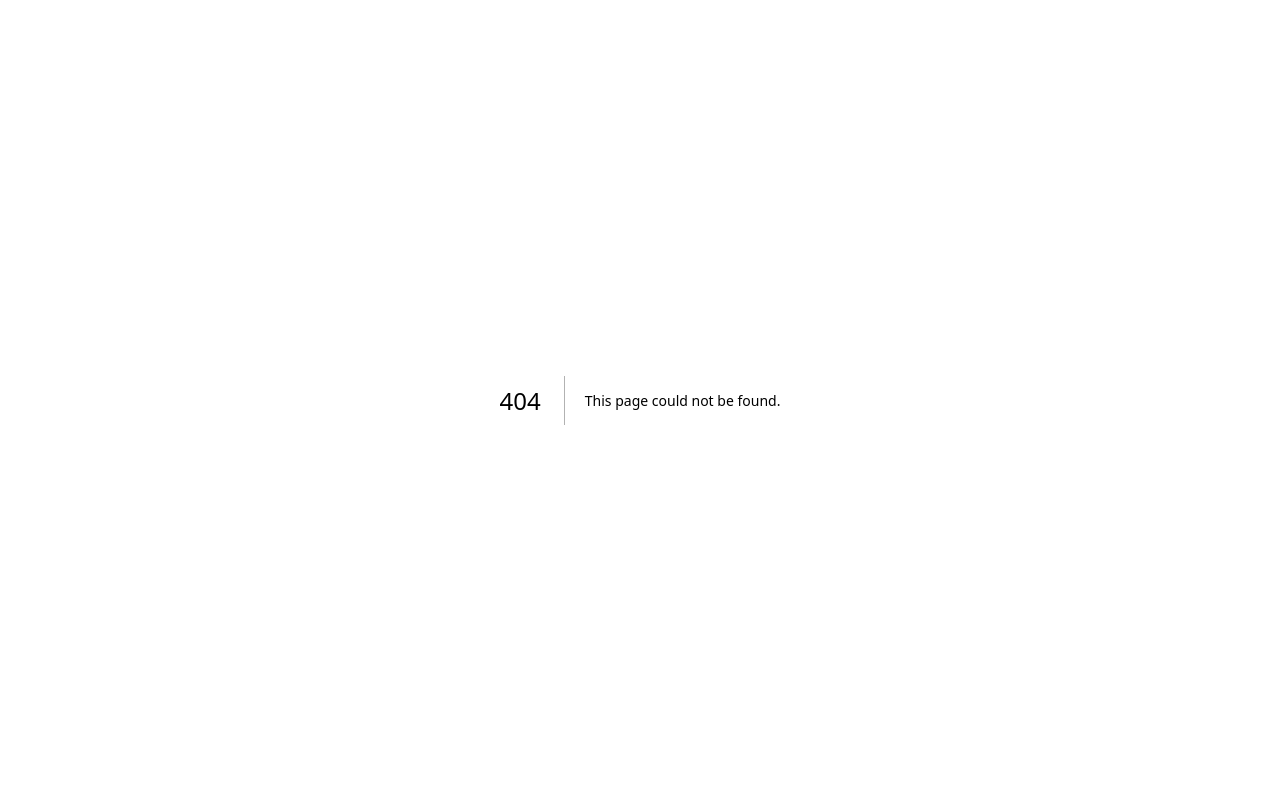
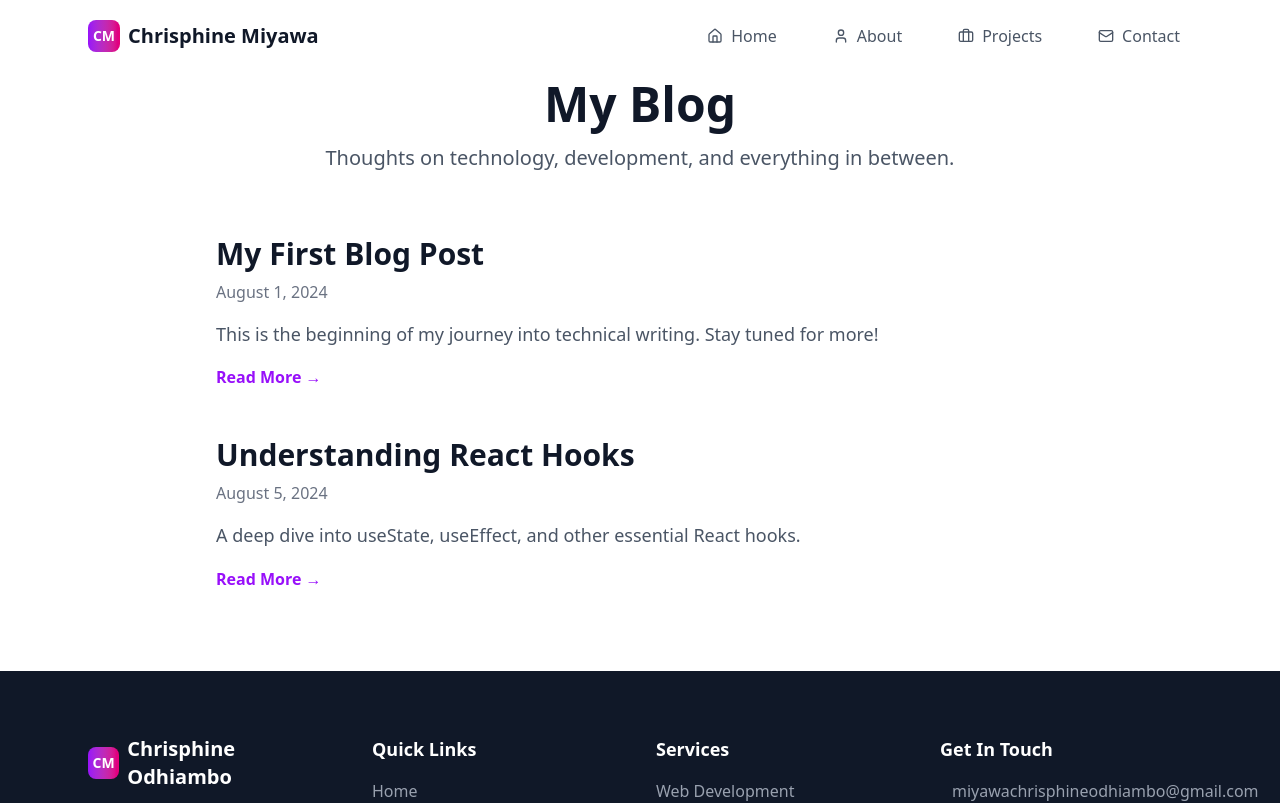
Before and after one commit to Chrisphine0/portfolios, a Next.js app: page /blog in a window 1280 px wide. Before the commit this address had no page. Shown: the top 803 px of the page. Built offline with nearby package versions, Linux system fonts and the light colour scheme.

Commit message:
reated the main blog page

```diff
--- /dev/null
+++ b/app/blog/page.tsx
@@ -0,0 +1,101 @@
+'use client'
+
+import Link from 'next/link'
+import { useState, useEffect } from 'react'
+import Navigation from '@/components/navigation'
+import Footer from '@/components/footer'
+
+interface Post {
+  slug: string
+  title: string
+  excerpt: string
+  date: string
+}
+
+// Dummy function to simulate fetching posts
+// In a real app, this would fetch from a CMS or local markdown files
+const getPosts = async (): Promise<Post[]> => {
+  // For now, we return a hardcoded list. I will implement full markdown support later.
+  return [
+    {
+      slug: 'my-first-post',
+      title: 'My First Blog Post',
+      excerpt: 'This is the beginning of my journey into technical writing. Stay tuned for more!',
+      date: '2024-08-01',
+    },
+    {
+      slug: 'understanding-react-hooks',
+      title: 'Understanding React Hooks',
+      excerpt: 'A deep dive into useState, useEffect, and other essential React hooks.',
+      date: '2024-08-05',
+    },
+  ]
+}
+
+export default function BlogPage() {
+  const [posts, setPosts] = useState<Post[]>([])
+  const [isLoading, setIsLoading] = useState(true)
+
+  useEffect(() => {
+    const fetchPosts = async () => {
+      setIsLoading(true)
+      const fetchedPosts = await getPosts()
+      setPosts(fetchedPosts)
+      setIsLoading(false)
+    }
+    fetchPosts()
+  }, [])
+
+  return (
+    <div className="min-h-screen bg-white dark:bg-gray-900">
+      <Navigation />
+      <main className="max-w-4xl mx-auto px-6 py-20">
+        <header className="text-center mb-16">
+          <h1 className="text-5xl font-bold text-gray-900 dark:text-white mb-4">My Blog</h1>
+          <p className="text-xl text-gray-600 dark:text-gray-300">
+            Thoughts on technology, development, and everything in between.
+          </p>
+        </header>
+
+        {isLoading ? (
+          <div className="space-y-8">
+            {[1, 2].map((i) => (
+              <div key={i} className="animate-pulse">
+                <div className="h-8 bg-gray-300 dark:bg-gray-700 rounded w-3/4 mb-4"></div>
+                <div className="h-4 bg-gray-300 dark:bg-gray-700 rounded w-full mb-2"></div>
+                <div className="h-4 bg-gray-300 dark:bg-gray-700 rounded w-5/6"></div>
+              </div>
+            ))}
+          </div>
+        ) : posts.length > 0 ? (
+          <div className="space-y-12">
+            {posts.map((post) => (
+              <article key={post.slug}>
+                <h2 className="text-3xl font-bold text-gray-900 dark:text-white mb-2">
+                  <Link href={`/blog/${post.slug}`} className="hover:text-purple-600 transition-colors duration-300">
+                    {post.title}
+                  </Link>
+                </h2>
+                <p className="text-gray-500 dark:text-gray-400 mb-4">
+                  {new Date(post.date).toLocaleDateString('en-US', { year: 'numeric', month: 'long', day: 'numeric' })}
+                </p>
+                <p className="text-lg text-gray-600 dark:text-gray-300 leading-relaxed">
+                  {post.excerpt}
+                </p>
+                <Link href={`/blog/${post.slug}`} className="text-purple-600 hover:underline mt-4 inline-block font-semibold">
+                  Read More &rarr;
+                </Link>
+              </article>
+            ))}
+          </div>
+        ) : (
+          <div className="text-center py-12">
+            <h2 className="text-2xl font-semibold text-gray-700 dark:text-gray-300">No posts yet.</h2>
+            <p className="text-gray-500 dark:text-gray-400 mt-2">Check back soon for my latest articles!</p>
+          </div>
+        )}
+      </main>
+      <Footer />
+    </div>
+  )
+}
```
